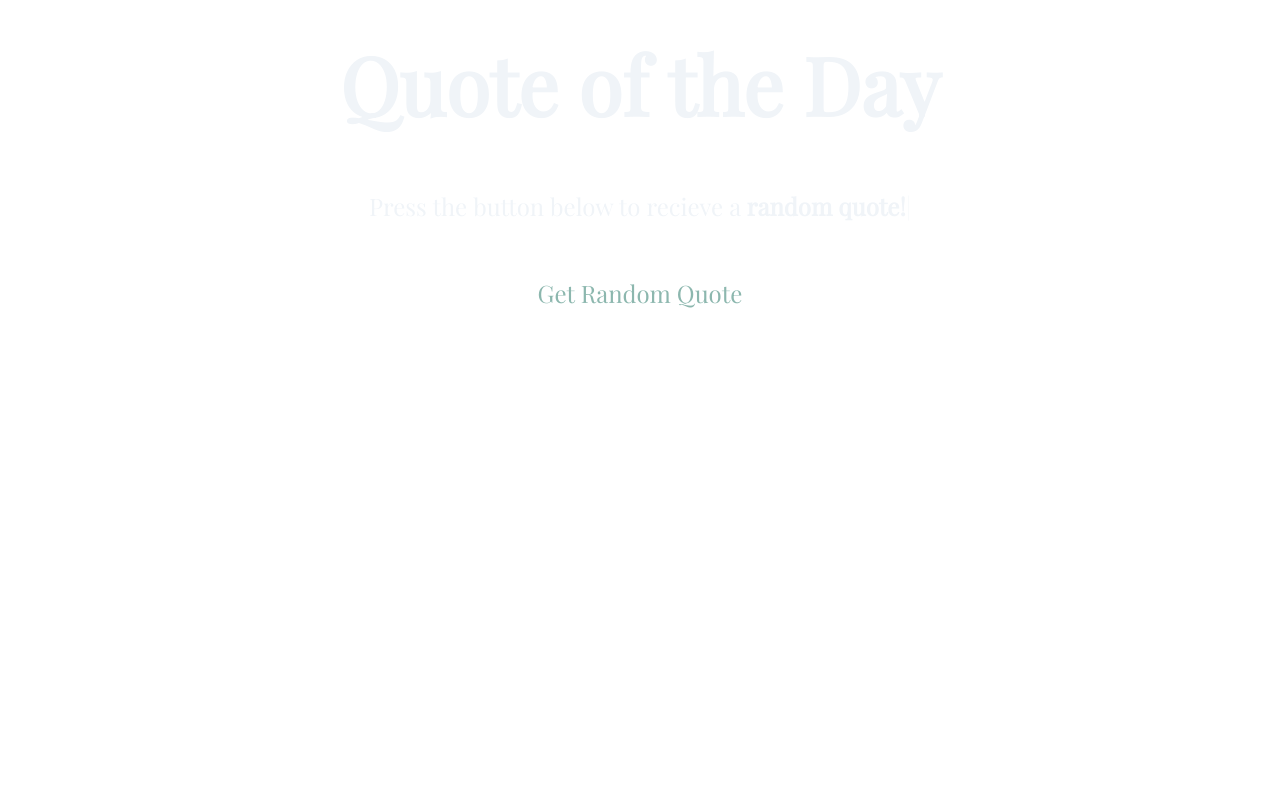
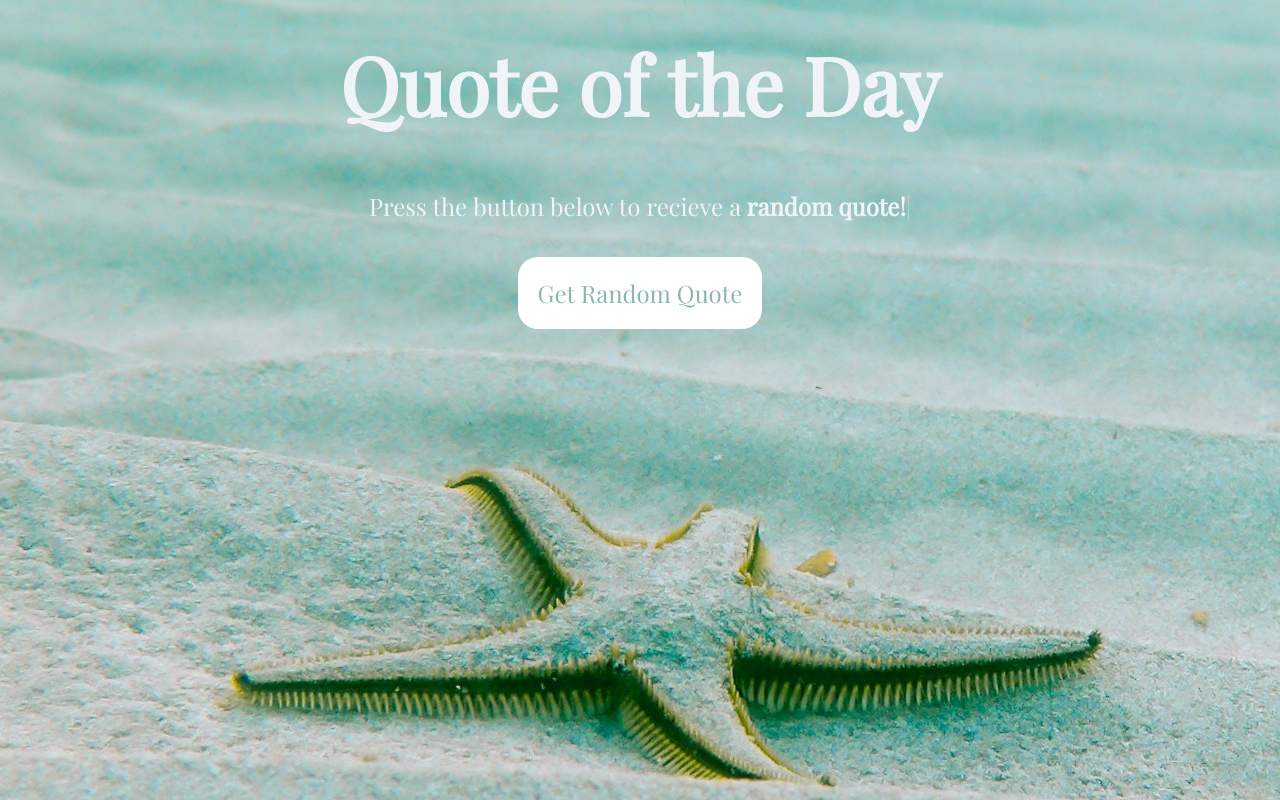
Before and after one commit to moataz3322/Random-Quote, a plain HTML site: page index.html in a window 1280 px wide. Drawn offline with nearby package versions, Linux system fonts and the light colour scheme; the site is published under a folder, as on GitHub Pages, so addresses that start at the root find nothing.

Commit message:
Updated styles.css

```diff
--- a/css/style.css
+++ b/css/style.css
@@ -11,7 +11,7 @@
     width: 100%;
 
     text-align: center;
-     background-image: url(/img/linus-nylund-UCIZh0-OYPw-unsplash.jpg);
+     background-image: url(../img/linus-nylund-UCIZh0-OYPw-unsplash.jpg);
     background-position: center center;
     background-repeat: no-repeat;
 
```
